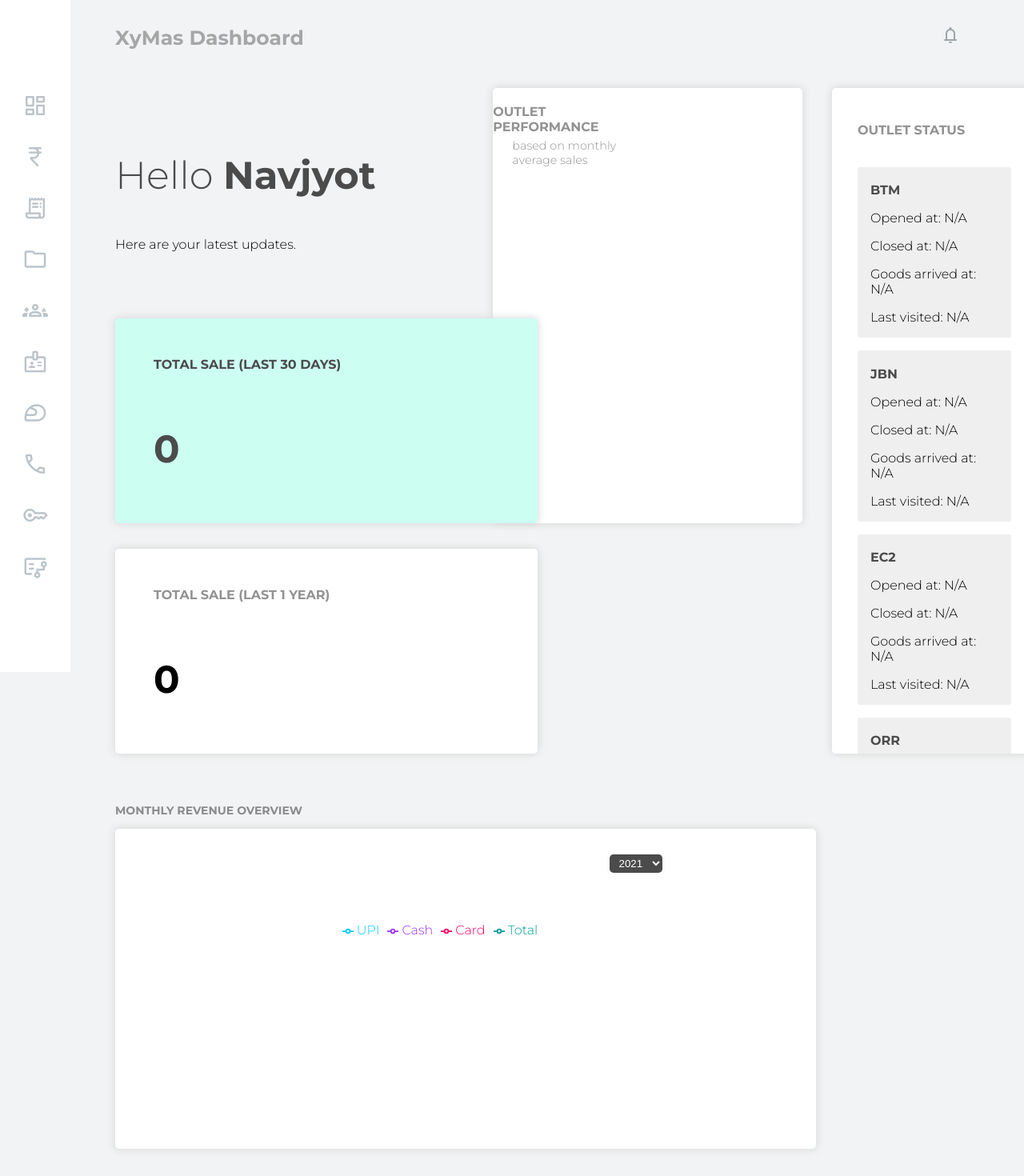
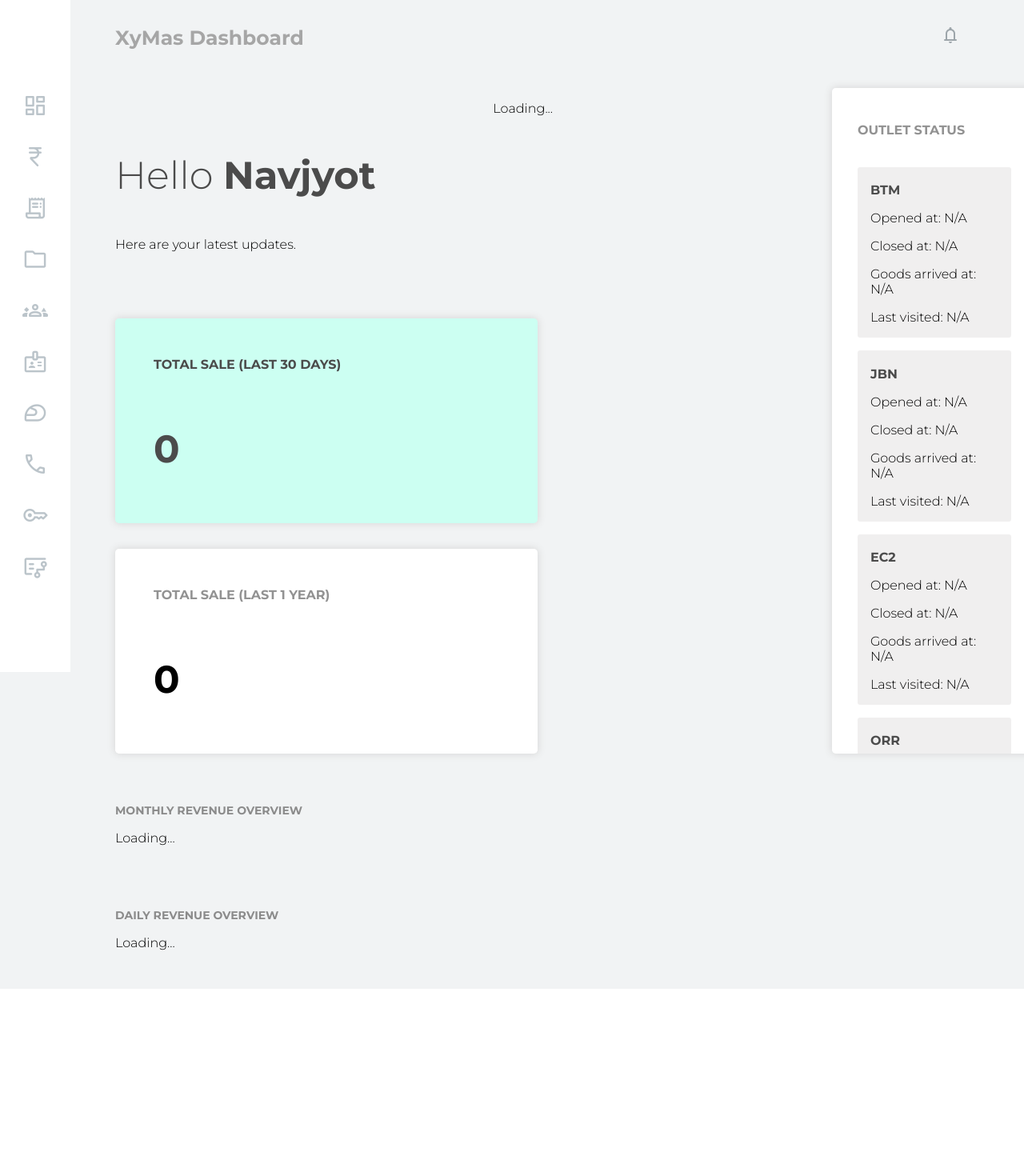
Before and after one commit to styp3r/xymas, a React (Create React App) app: page / in a window 1280 px wide. Shown: the top 1470 px of the page at 80% size. After the commit the page ends 1236 px from the top, so only its background shows below. Built offline with nearby package versions, Linux system fonts and the light colour scheme; the HTML template or start-up script is replaced by a standard one.

Commit message:
Adds loading indicators while fetching data

```diff
--- a/src/components/Option1.js
+++ b/src/components/Option1.js
@@ -14,6 +14,10 @@ const Option1 = () => {
   const [selectedMonth, setSelectedMonth] = useState('May');
 
   const [dataShopwise1, setDataShopwise1] = useState([]);
+
+  const [isLoading1, setIsLoading1] = useState(true);
+  const [isLoading2, setIsLoading2] = useState(true);
+  const [isLoading3, setIsLoading3] = useState(true);
 
   const [sum, setSum] = useState(0);
   const [sum1, setSum1] = useState(0);
@@ -111,6 +115,7 @@ const Option1 = () => {
           throw error;
         }
         setDataShopwise1(data);
+        setIsLoading1(false);
       } catch (error) {
         console.error('Error fetching data:', error);
       }
@@ -119,7 +124,7 @@ const Option1 = () => {
     {/*fetchMonthlyData(selectedYear);
     fetchDailyData(selectedMonth);
     fetchDailyData_MR();
-  fetchShopwiseData(); */}
+    fetchShopwiseData(); */}
 
   }, [selectedYear, selectedMonth]);
 
@@ -144,7 +149,7 @@ const Option1 = () => {
           </div>
 
           <div id="shopWisePerfContainer">
-            <div className="shopWisePerformance">
+            {isLoading1 ? (<p>Loading...</p>) : (<div className="shopWisePerformance">
               {/* insert radar chart for shopwise performance */}
               <p style={{ color: '#929292', fontWeight: 800, margin: '2rem 12rem 0 0' }}>OUTLET PERFORMANCE</p>
               <p style={{ color: '#929292', margin: '0.3rem 12rem 2rem 1.5rem', fontSize: '0.9rem' }}>based on monthly average sales</p>
@@ -154,7 +159,7 @@ const Option1 = () => {
                   <Radar name="Mike" dataKey="avgMonthlySale" fill="#9481b1" fillOpacity={1} />
                 </RadarChart>
               </ResponsiveContainer>
-            </div>
+            </div>)}
           </div>
 
           <div id="shopStatus">
@@ -165,7 +170,7 @@ const Option1 = () => {
 
         <div id="monthlyRevOverview">
           <p style={{ color: "#8b8b8b", fontSize: "14px", fontWeight: 800 }}>MONTHLY REVENUE OVERVIEW</p>
-          <div id="revOverviewCard1">
+          {isLoading2 ? (<p>Loading...</p>) : (<div id="revOverviewCard1">
             <select id="yearSelect" value={selectedYear} onChange={handleYearChange}>
               <option value="2018">2018</option>
               <option value="2019">2019</option>
@@ -197,12 +202,12 @@ const Option1 = () => {
                 <Line name="Total" type="monotone" dataKey="total" stroke="#009999" strokeWidth={8} />
               </LineChart>
             </ResponsiveContainer>
-          </div>
+          </div>)}
         </div>
 
         <div id="dailyRevOverview">
           <p style={{ color: "#8b8b8b", fontSize: "14px", fontWeight: 800 }}>DAILY REVENUE OVERVIEW</p>
-          <div id="revOverviewCard2">
+          {isLoading2 ? (<p>Loading...</p>) : (<div id="revOverviewCard2">
             <select id="monthSelect" value={selectedMonth} onChange={handleMonthChange}>
               <option value="January">January</option>
               <option value="February">February</option>
@@ -240,7 +245,8 @@ const Option1 = () => {
                 <Bar barSize={8} name="Total" type="monotone" dataKey="total" fill="#009999" />
               </BarChart>
             </ResponsiveContainer>
-          </div>
+          </div>)}
+
         </div>
         <Notifications />
       </div>
--- a/src/components/Option2.js
+++ b/src/components/Option2.js
@@ -56,7 +56,7 @@ const Option2 = () => {
     return (
         <div id="option2Page">
             <div id="option2Content">
-                <p style={{ fontWeight: 800, margin: "0 0 3rem 0", fontSize: "25px", color: '#a6a6a6' }}>Sales</p>
+                <p style={{ fontWeight: 800, margin: "0 0 3rem 2rem", fontSize: "25px", color: '#a6a6a6' }}>Sales</p>
 
                 <div id="onlineSale">
                     <p style={{ color: "#8b8b8b", fontSize: "14px", fontWeight: 800 }}>ONLINE SALE (LAST 30 DAYS)</p>
```
